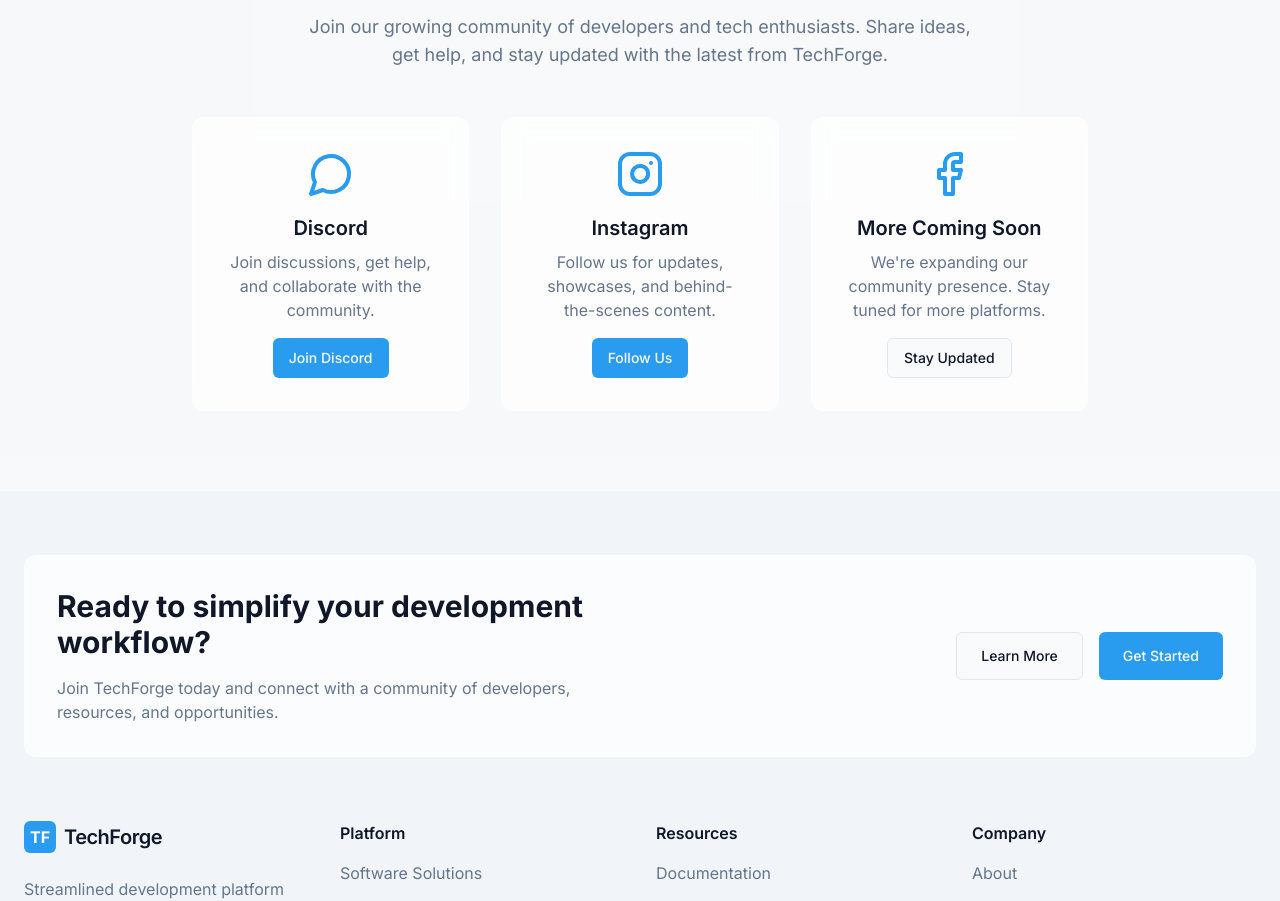
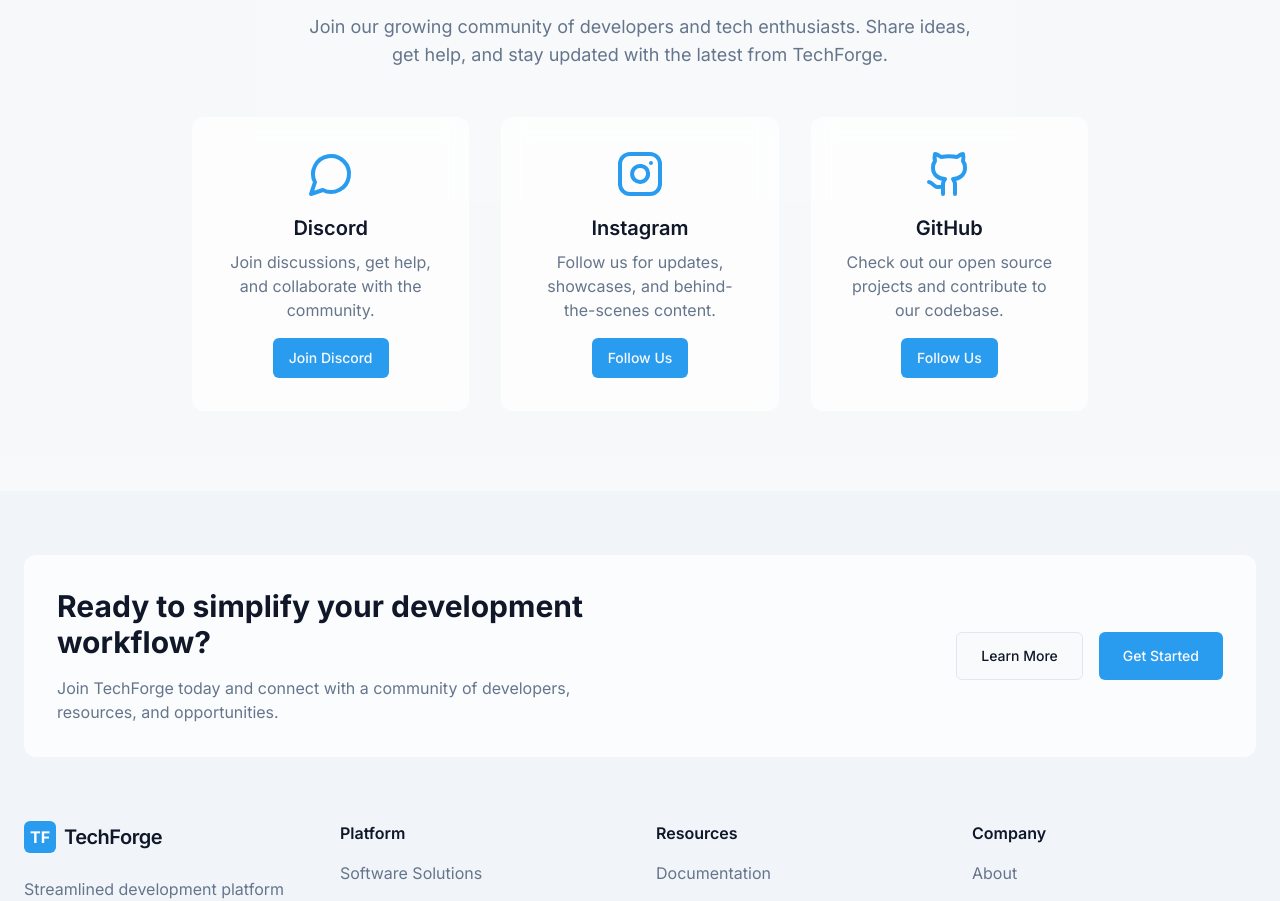
Before and after one commit to abhay-0912/techforge-platform, a React (Vite) app: page / in a window 1280 px wide. Shown: the part 2085-2986 px from the top of the page. Built offline with nearby package versions, Linux system fonts and the light colour scheme.

Commit message:
Add GitHub link
Add GitHub link to the "More Coming Soon" section in ConnectWithCommunity component.

```diff
--- a/src/components/ConnectWithCommunity.tsx
+++ b/src/components/ConnectWithCommunity.tsx
@@ -1,7 +1,7 @@
 
 import { Link } from "react-router-dom";
 import { Button } from "@/components/ui/button";
-import { Facebook, Instagram, MessageCircle } from "lucide-react";
+import { Facebook, Instagram, MessageCircle, Github } from "lucide-react";
 
 const ConnectWithCommunity = () => {
   return (
@@ -44,16 +44,19 @@ const ConnectWithCommunity = () => {
             <Button className="bg-brand-500 hover:bg-brand-600 mt-auto">Follow Us</Button>
           </a>
 
-          <div
+          <a
+            href="https://github.com/techforge09"
+            target="_blank"
+            rel="noopener noreferrer"
             className="flex flex-col items-center glass border rounded-xl p-8 hover:shadow-md transition-all hover:-translate-y-1"
           >
-            <Facebook className="h-12 w-12 text-brand-500 mb-4" />
-            <h3 className="text-xl font-semibold mb-2">More Coming Soon</h3>
+            <Github className="h-12 w-12 text-brand-500 mb-4" />
+            <h3 className="text-xl font-semibold mb-2">GitHub</h3>
             <p className="text-center text-muted-foreground mb-4">
-              We're expanding our community presence. Stay tuned for more platforms.
+              Check out our open source projects and contribute to our codebase.
             </p>
-            <Button variant="outline" className="mt-auto">Stay Updated</Button>
-          </div>
+            <Button className="bg-brand-500 hover:bg-brand-600 mt-auto">Follow Us</Button>
+          </a>
         </div>
       </div>
     </section>
```
